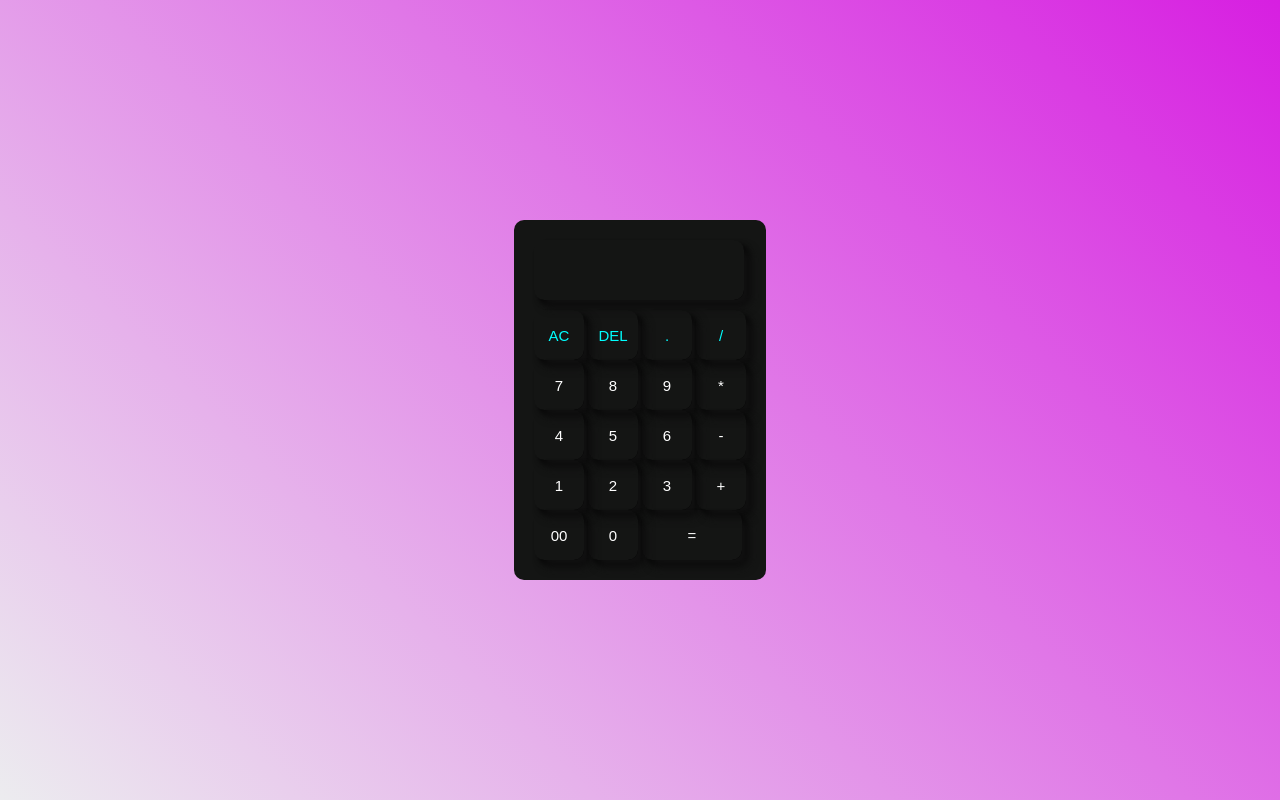
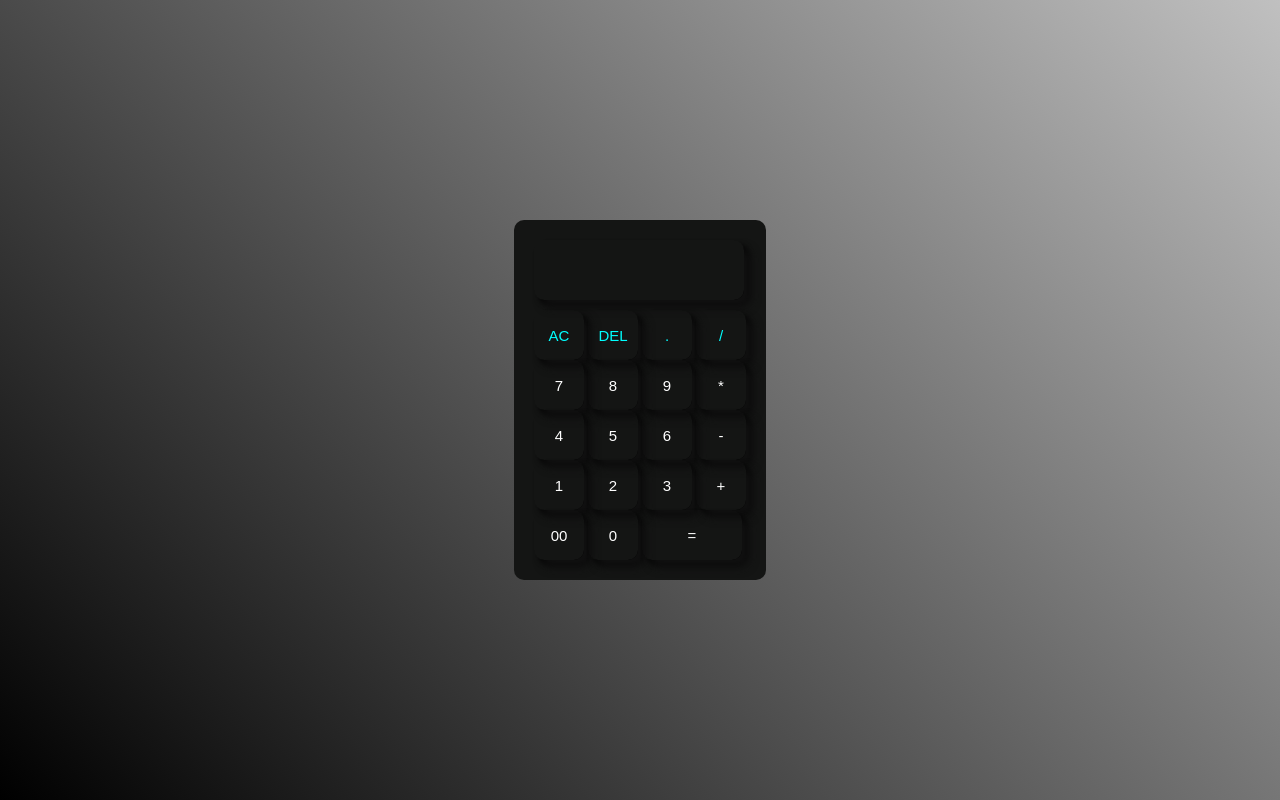
Before and after one commit to Ragul-20/simple-calculator, a plain HTML site: page index.html in a window 1280 px wide. Drawn offline with Linux system fonts and the light colour scheme.

Commit message:
Add files via upload

```diff
--- a/index.css
+++ b/index.css
@@ -5,7 +5,7 @@
 .container{
     width: 100%;
     height: 100vh;
-    background: linear-gradient(45deg,rgb(236, 236, 239),rgb(215, 31, 225));
+    background: linear-gradient(45deg,#000000,#c0c0c0);
     display: flex;
     align-items: center;
     justify-content: center;
```
